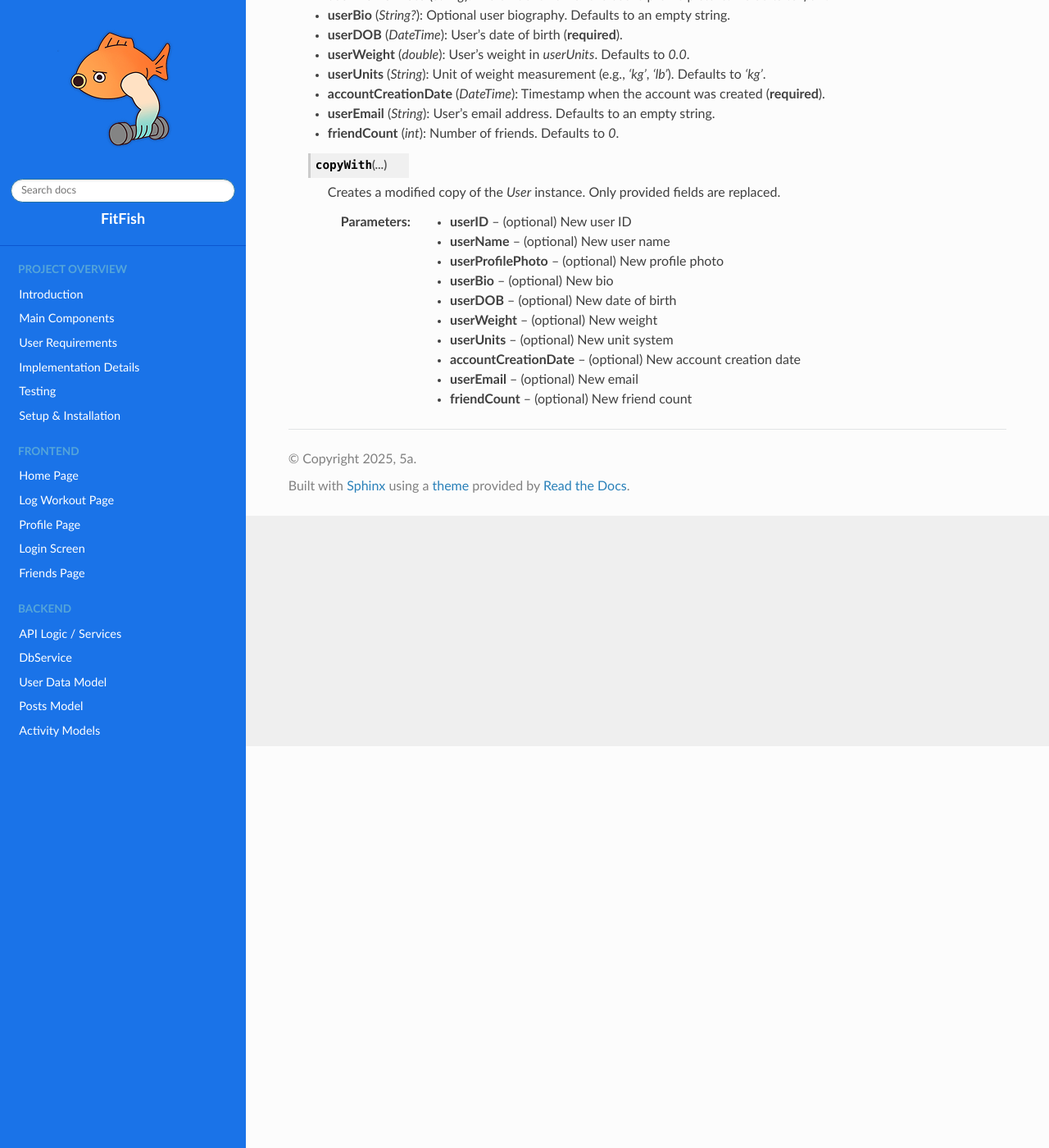
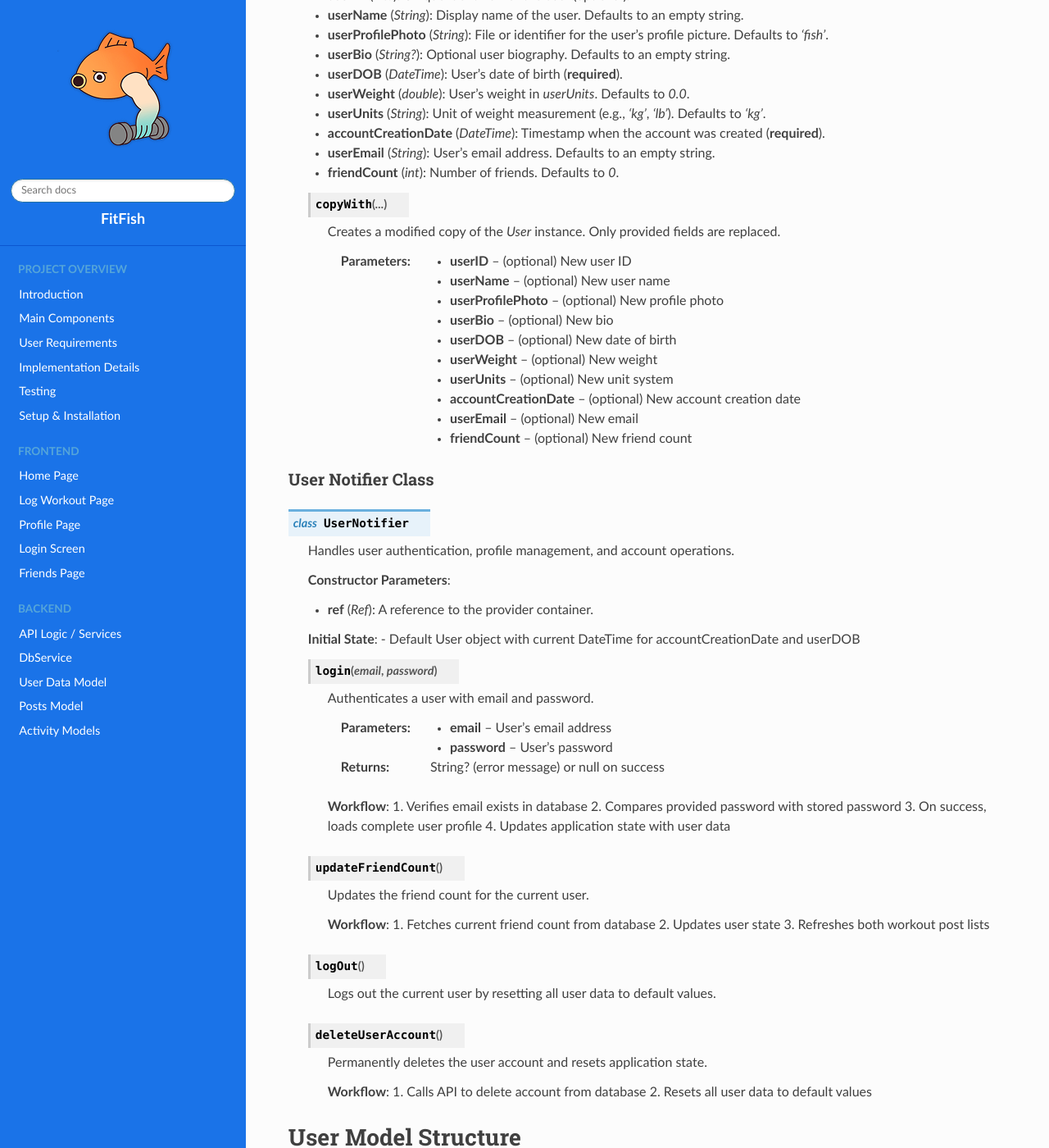
Before and after one commit to 5a-Fitness-App/5a-Code-Documentation, a Sphinx documentation site: the page built from docs/source/backend/user_provider.rst, in a window 1280 px wide and 1400 px high, scrolled down 490 px. Shown: the whole window at 82% size. Built offline with Sphinx 7.4.7 and the Read the Docs theme 3.1.0, drawn with Linux system fonts in a browser that asks for light colours; pages that are not in the unit, such as notebooks, are missing from menus; some of the changed text lies outside the part shown.

Commit message:
Provider documentation

```diff
--- a/docs/source/backend/user_provider.rst
+++ b/docs/source/backend/user_provider.rst
@@ -1,13 +1,16 @@
 User Provider
 ====================
 
+**File**: flutter/lib/backend/models/user.dart
 
 User Model
------------
+-------------
+
 This model stores the logged in user's data for sharing the users data across the app's states
 
 User Class
 ~~~~~~~~~~~~~~~~~~~~
+
 .. class:: User
 
    Represents a registered user with personal and account-related information.
@@ -39,3 +42,96 @@ User Class
       :param accountCreationDate: (optional) New account creation date
       :param userEmail: (optional) New email
       :param friendCount: (optional) New friend count
+
+User Notifier Class
+~~~~~~~~~~~~~~~~~~~~
+
+.. class:: UserNotifier
+
+   Handles user authentication, profile management, and account operations.
+
+   **Constructor Parameters**:
+
+   - **ref** (*Ref*): A reference to the provider container.
+
+   **Initial State**:
+   - Default User object with current DateTime for accountCreationDate and userDOB
+
+   .. method:: login(email, password)
+
+      Authenticates a user with email and password.
+
+      :param email: User's email address
+      :param password: User's password
+      :return: String? (error message) or null on success
+
+      **Workflow**:
+      1. Verifies email exists in database
+      2. Compares provided password with stored password
+      3. On success, loads complete user profile
+      4. Updates application state with user data
+
+   .. method:: updateFriendCount()
+
+      Updates the friend count for the current user.
+
+      **Workflow**:
+      1. Fetches current friend count from database
+      2. Updates user state
+      3. Refreshes both workout post lists
+
+   .. method:: logOut()
+
+      Logs out the current user by resetting all user data to default values.
+
+   .. method:: deleteUserAccount()
+
+      Permanently deletes the user account and resets application state.
+
+      **Workflow**:
+      1. Calls API to delete account from database
+      2. Resets all user data to default values
+
+User Model Structure
+====================
+
+The provider maintains these user properties:
+- userID
+- userName
+- userEmail
+- userProfilePhoto
+- userBio
+- userDOB
+- userWeight
+- userUnits (weight measurement)
+- accountCreationDate
+- friendCount
+
+Dependencies
+============
+
+- Uses :class:`postNotifier` to refresh workout posts
+- Relies on backend services:
+  - :class:`dbService` for database queries
+  - :func:`getFriendCount`
+  - :func:`deleteAccount`
+
+Example Usage
+=============
+
+.. code-block:: dart
+
+   // Watch the user state
+   final user = ref.watch(userNotifier);
+
+   // Perform login
+   final error = await ref.read(userNotifier.notifier).login(email, password);
+   if (error != null) {
+     // Handle login error
+   }
+
+   // Update friend count
+   ref.read(userNotifier.notifier).updateFriendCount();
+
+   // Logout
+   ref.read(userNotifier.notifier).logOut();
```
Also changed, not shown: docs/source/backend/post_provider.rst (+92 -1 lines).
